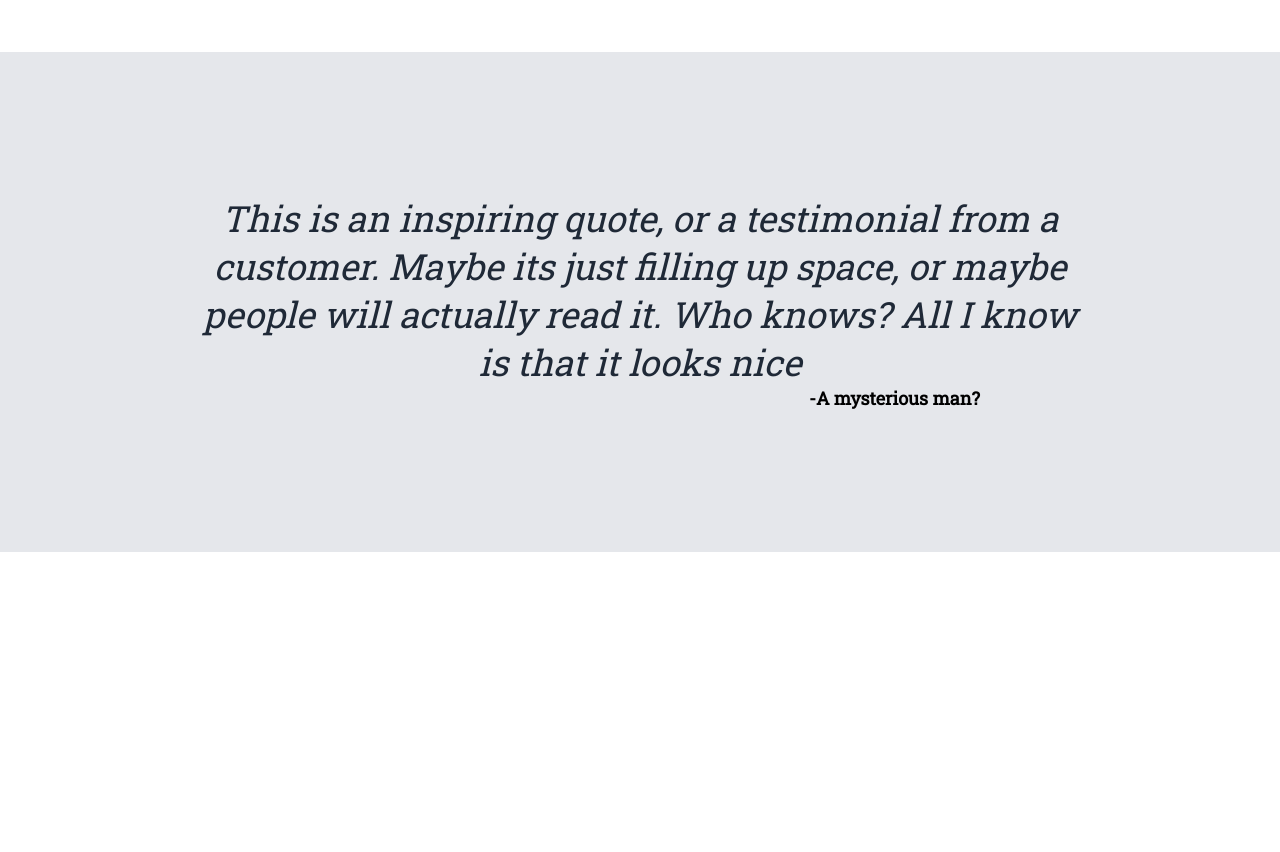
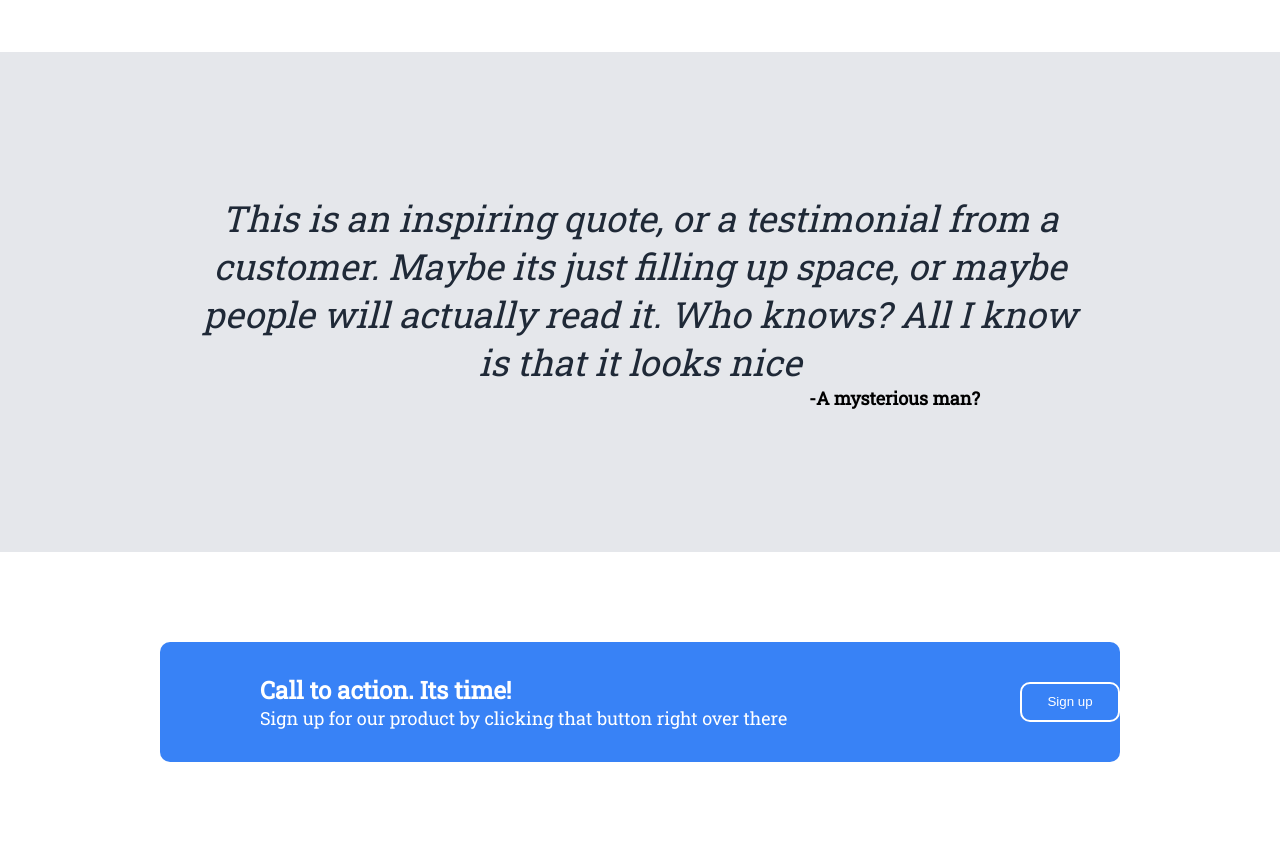
Before and after one commit to Yonis7/Site-Landing-Page, a plain HTML site: page index.html in a window 1280 px wide. Shown: the part 900-1752 px from the top of the page. Before the commit the page ends 1452 px from the top, so only its background shows below. Drawn offline with Linux system fonts and the light colour scheme.

Commit message:
Fourth section structured and styled

```diff
--- a/index.html
+++ b/index.html
@@ -58,8 +58,9 @@
         <p class="p-second">this is a subtext under<br> and inlusstration<br> or image</p>
       </div>
     </div>
-  </div>
-  <div class="third-section">
+</div>
+
+<div class="third-section">
 
     <h3>This is an inspiring quote, or a testimonial from a <br> customer. Maybe its just filling up space, or maybe<br> people will actually read it. Who knows? All I know <br> is that it looks nice </h3>
 
@@ -67,6 +68,17 @@
     <p class="p-third"><strong>-A mysterious man?</strong></p>
     </div>
 
+</div>
+
+<div class="last-div">
+  <div class="blue-container">
+    <div class="left">
+      <h4>Call to action. Its time!</h4>
+      <p class="last-p">Sign up for our product by clicking that button right over there</p>
+    </div>
+    <div class="right">
+      <button type="button" class="btn-last-div">Sign up</button>
   </div>
+</div>
 </body>
 </html>
--- a/style.css
+++ b/style.css
@@ -149,3 +149,53 @@ h3{
   justify-content: flex-end;
   margin-right: 300px;
 }
+
+.last-div {
+  height: 300px;
+  display: flex;
+  justify-content: center;
+  align-items: center;
+}
+
+.blue-container {
+  background-color: #3882f6;
+  width: 75%;
+  height: 40%;
+  display: flex;
+  flex-direction: row;
+  border: #3882f6;
+  border-radius: 10px;
+}
+
+.left {
+  display: flex;
+  flex-direction: column;
+  justify-content: center;
+  width: 80%;
+  margin-left: 100px;
+}
+
+h4 {
+  font-size: 24px;
+  color: white;
+}
+
+.last-p {
+  font-size: 18px;
+  color: white;
+}
+
+.right {
+  display: flex;
+  justify-content: flex-start;
+  align-items: center;
+}
+
+.btn-last-div {
+  background-color: #3882f6;
+  color: white;
+  width: 100px;
+  height: 40px;
+  border: 2px solid white;
+  border-radius: 10px;
+}
```
